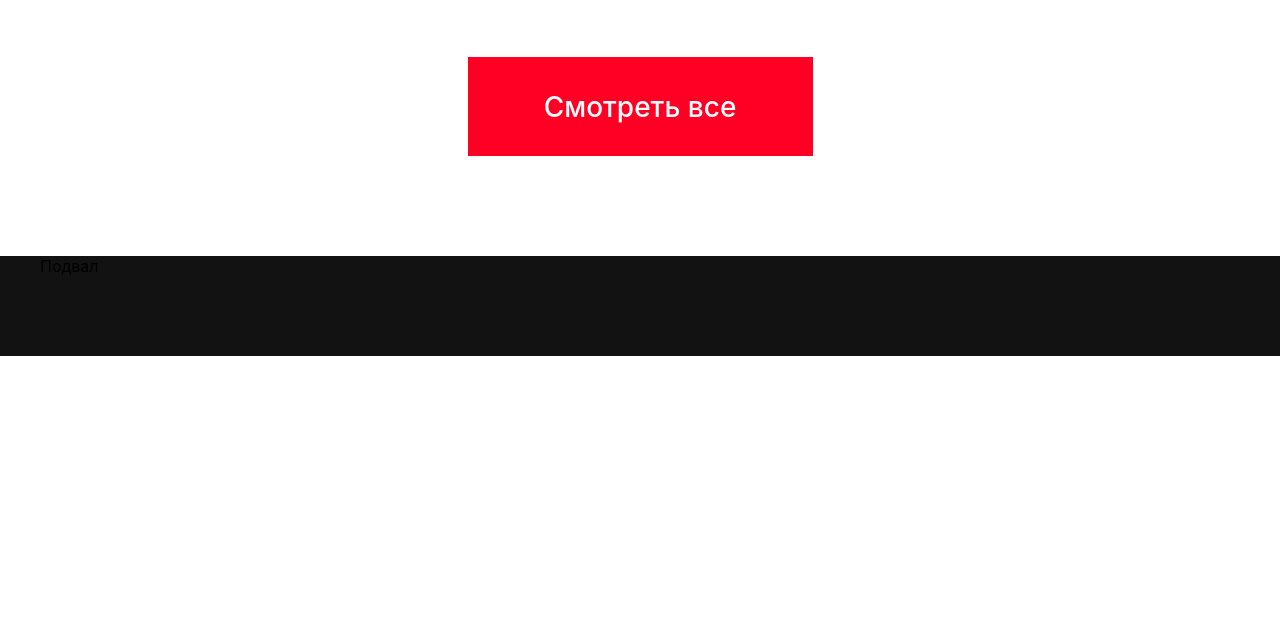
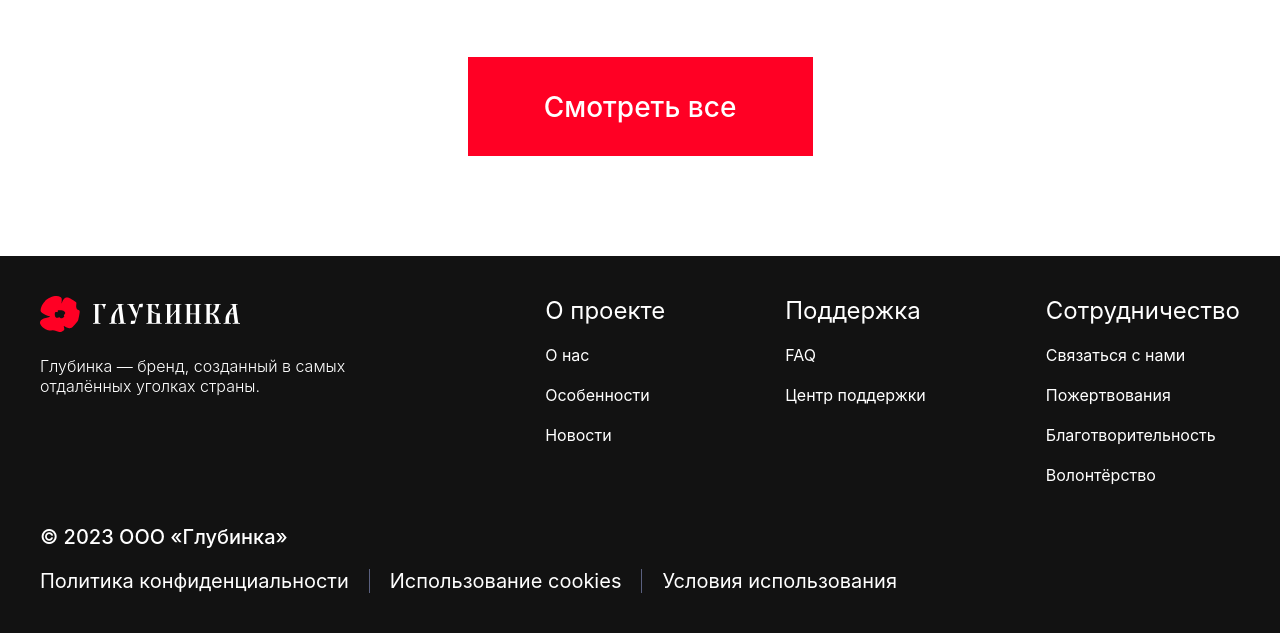
Before and after one commit to TheHarald/glubinka-frontend, a website built with Vite: page frontend/index.html in a window 1280 px wide. Shown: the part 3331-3964 px from the top of the page. Before the commit the page ends 3687 px from the top, so only its background shows below. Built offline with nearby package versions, Linux system fonts and the light colour scheme; a web font is replaced by a local one.

Commit message:
make footer

```diff
--- a/frontend/index.html
+++ b/frontend/index.html
@@ -64,7 +64,40 @@
         <main id="main-page" class="main-page"></main>
         <footer class="footer">
             <div class="footer__container">
-                Подвал
+                <div class="footer-info-container">
+                    <div class="footer-info">
+                        <img class="footer-logo" src="public/glubinka_logo.svg" alt="logo">
+                        <p class="info-text">Глубинка — бренд, созданный в самых отдалённых уголках страны.</p>
+                    </div>
+                    <div class="footer-links">
+                        <article class="links-group">
+                            <p class="links-title">О проекте</p>
+                            <p class="footer-link">О нас</p>
+                            <p class="footer-link">Особенности</p>
+                            <p class="footer-link">Новости</p>
+                        </article>
+                        <article class="links-group">
+                            <p class="links-title">Поддержка</p>
+                            <p class="footer-link">FAQ</Link>
+                            <p class="footer-link">Центр поддержки</p>
+                        </article>
+                        <article class="links-group">
+                            <p class="links-title">Сотрудничество</p>
+                            <p class="footer-link">Связаться с нами</p>
+                            <p class="footer-link">Пожертвования</p>
+                            <p class="footer-link">Благотворительность</p>
+                            <p class="footer-link">Волонтёрство</p>
+                        </article>
+                    </div>
+                </div>
+                <div class="agreements-container">
+                    <p class="copyright">&copy; 2023 ООО «Глубинка»</p>
+                    <div class="agreements-links">
+                        <p class="footer-link agreements-link">Политика конфиденциальности</p>
+                        <p class="footer-link agreements-link" id="agreements2">Использование cookies</p>
+                        <p class="footer-link agreements-link"> Условия использования</p>
+                    </div>
+                </div>
             </div>
         </footer>
     </div>
--- a/frontend/src/css/index.css
+++ b/frontend/src/css/index.css
@@ -1,13 +1,12 @@
-
 @import url('https://rsms.me/inter/inter.css');
 
-*{
+* {
     margin: 0;
     padding: 0;
     box-sizing: border-box;
 }
 
-:root{
+:root {
     --black: #121212;
     --white: #FFFFFF;
     --red: #FF0024;
@@ -19,35 +18,111 @@
 body {
     font-family: 'Inter', sans-serif;
 }
-#root{
+
+#root {
     display: flex;
     flex-direction: column;
     gap: 40px;
 }
 
-.main-page{
+.main-page {
     display: flex;
     justify-content: center;
 
 }
 
-.page__container{
+.page__container {
     width: 1200px;
 }
 
-.footer__container{
+.footer__container {
     width: 1200px;
 }
 
-.footer{
+.footer {
     display: flex;
     justify-content: center;
     background-color: var(--black);
-    height: 100px;
+}
+
+.footer__container {
+    display: flex;
+    flex-direction: column;
+    gap: 40px;
+}
+
+.footer-info-container {
+    display: flex;
+    flex-direction: row;
+    justify-content: space-between;
+    padding-top: 40px;
+}
+
+.footer-logo {
+    width: 200px;
+    margin-bottom: 20px;
+}
+
+.info-text {
+    color: white;
+    font-size: 16px;
+    width: 322px;
+    font-weight: 300;
+}
+
+.footer-links {
+    display: flex;
+    flex-direction: row;
+    gap: 120px;
+}
+
+.links-group {
+    display: flex;
+    flex-direction: column;
+    gap: 20px;
+}
+
+.links-group * {
+    color: white;
+    font-size: 16px;
+}
+
+.links-title {
+    font-size: 24px;
+}
+
+.agreements-container {
+    display: flex;
+    flex-direction: column;
+    gap: 20px;
+    padding-bottom: 40px;
+}
+
+.copyright {
+    color: white;
+    font-size: 20px;
+    font-weight: 500;
+}
+
+.agreements-links {
+    display: flex;
+    flex-direction: row;
+    gap: 20px;
+}
+
+.agreements-links * {
+    color: white;
+    font-size: 20px;
+}
+
+#agreements2 {
+    padding: 0 20px;
+    border-left: 1px solid var(--grey);
+    border-right: 1px solid var(--grey);
 }
 
 
-.header{
+.header {
     background-color: var(--black);
     height: 60px;
     padding: 10px 0 10px 0;
@@ -55,14 +130,14 @@ body {
     justify-content: center;
 }
 
-.header__container{
+.header__container {
     width: 1200px;
     display: flex;
     flex-direction: row;
     gap: 100px;
 }
 
-.search{
+.search {
     border: 1px solid var(--grey);
     border-radius: 6px;
     background: none;
@@ -73,7 +148,7 @@ body {
     flex: 1;
 }
 
-.search__input{
+.search__input {
     background: none;
     appearance: none;
     border: none;
@@ -85,7 +160,7 @@ body {
     color: var(--grey);
 }
 
-.actions{
+.actions {
     display: flex;
     flex-direction: row;
     gap: 10px;
@@ -93,13 +168,13 @@ body {
     align-items: center;
 }
 
-.actions__button{
+.actions__button {
     width: 32px;
     height: 32px;
     position: relative;
 }
 
-.icon__label{
+.icon__label {
     font-style: normal;
     font-weight: 400;
     font-size: 12px;
@@ -113,12 +188,12 @@ body {
     top: -4px;
 }
 
-.navigation{
+.navigation {
     display: flex;
     justify-content: center;
 }
 
-.navigation__container{
+.navigation__container {
     width: 1200px;
     display: flex;
     flex-direction: row;
@@ -126,7 +201,7 @@ body {
 }
 
 
-.navigation__item{
+.navigation__item {
     font-style: normal;
     font-weight: 500;
     font-size: 24px;
@@ -136,7 +211,7 @@ body {
     border-bottom: solid 4px transparent;
 }
 
-.selected-page{
+.selected-page {
     border-bottom: solid 4px var(--red);
     transition: 0.5s;
 }
```
Also changed, not shown: 1 other file.
